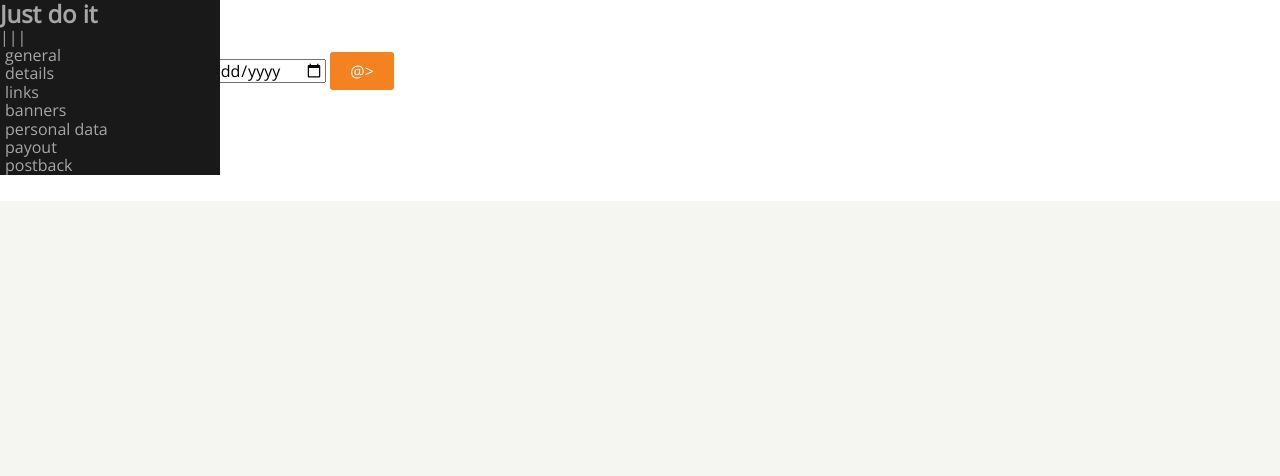
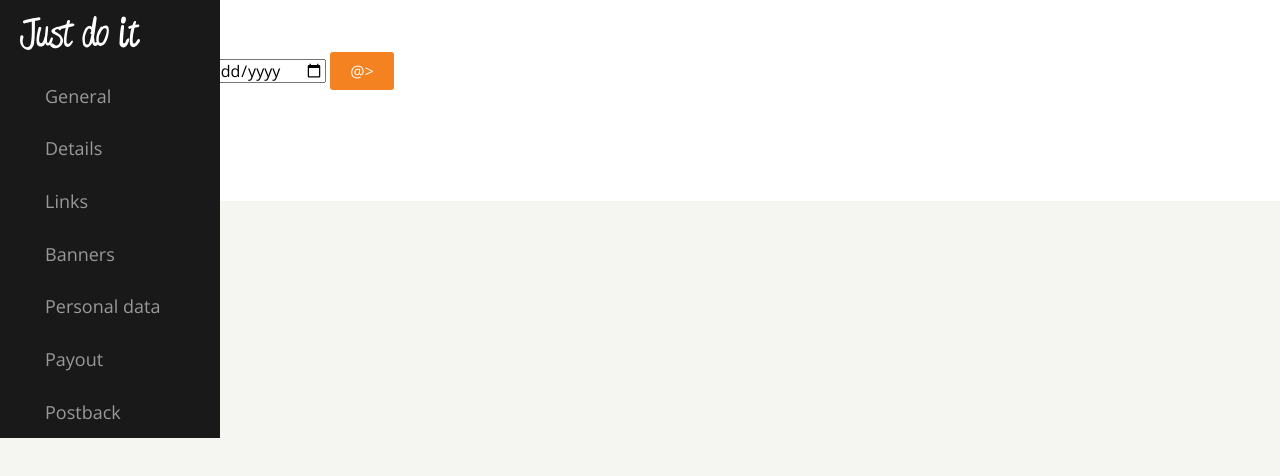
Before and after one commit to bartekbugala/admin-panel-v3, a website: page index.html in a window 1280 px wide. Drawn offline with nearby package versions, Linux system fonts and the light colour scheme.

Commit message:
add nav to index.html

```diff
--- a/index.html
+++ b/index.html
@@ -15,25 +15,20 @@
 
     </header>
     <aside>
-        <header>
-            <h2>Just do it</h2>
-            <div>|||</div>
-        </header>
-        <nav>
-            <ul>
-                <li>general</li>
-                <li>details</li>
-                <li>links</li>
-                <li>banners</li>
-                <li>personal data</li>
-                <li>payout</li>
-                <li>postback</li>
-            </ul>
-        </nav>
-        <div class="your-manager">
-
-        </div>
-    </aside>
+            <div class="logo"><img src="./images/icons/logo-white.svg" alt="logo"></div>
+            <div class="burger"></div>
+            <nav>
+                <ul>
+                    <li><a href="./styleguide.html"><i class="icon-general"></i>General</a></li>
+                    <li><a href=""><i class="icon-details"></i>Details</a></li>
+                    <li><a href=""><i class="icon-links"></i>Links</a></li>
+                    <li><a href=""><i class="icon-banners"></i>Banners</a></li>
+                    <li><a href=""><i class="icon-personaldata"></i>Personal data</a></li>
+                    <li><a href=""><i class="icon-payout"></i>Payout</a></li>
+                    <li><a href=""><i class="icon-postback"></i>Postback</a></li>
+                </ul>
+            </nav>
+        </aside>
     <section>
         <header>
             <h3>general statistic</h3>
--- a/sass/sections/_navigation.scss
+++ b/sass/sections/_navigation.scss
@@ -21,6 +21,7 @@ aside {
         li {
             padding-left: $menu-left-padding-hover;
             background-color: $menu-background-color;
+            overflow: hidden;
             &:hover {
                 background-color: $menu-left-padding-color-hover;
                 background-color: $menu-left-padding-color-hover;
@@ -34,6 +35,7 @@ aside {
             width: 100%;
             color: $menu-color;
             background-color: $menu-background-color;
+
             &:hover {
                 color: $menu-color-hover;
                 background-color: $menu-background-color-hover
```
Also changed, not shown: styleguide.html (+2 -1 lines), css/style.css, 1 other file.
